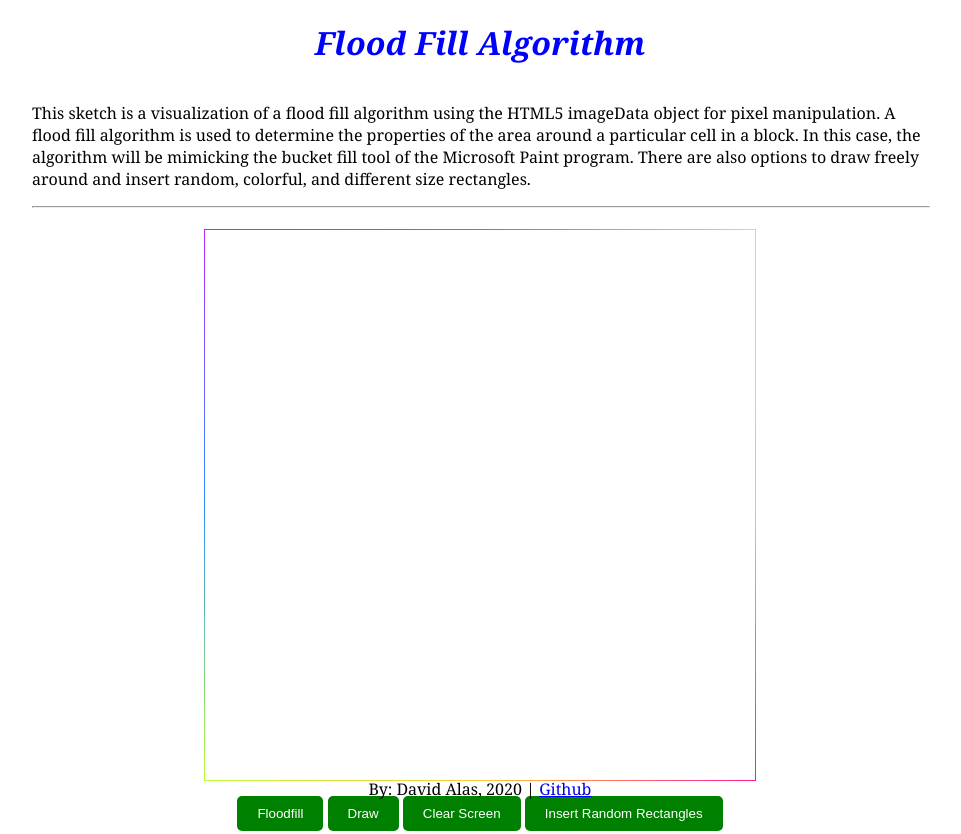
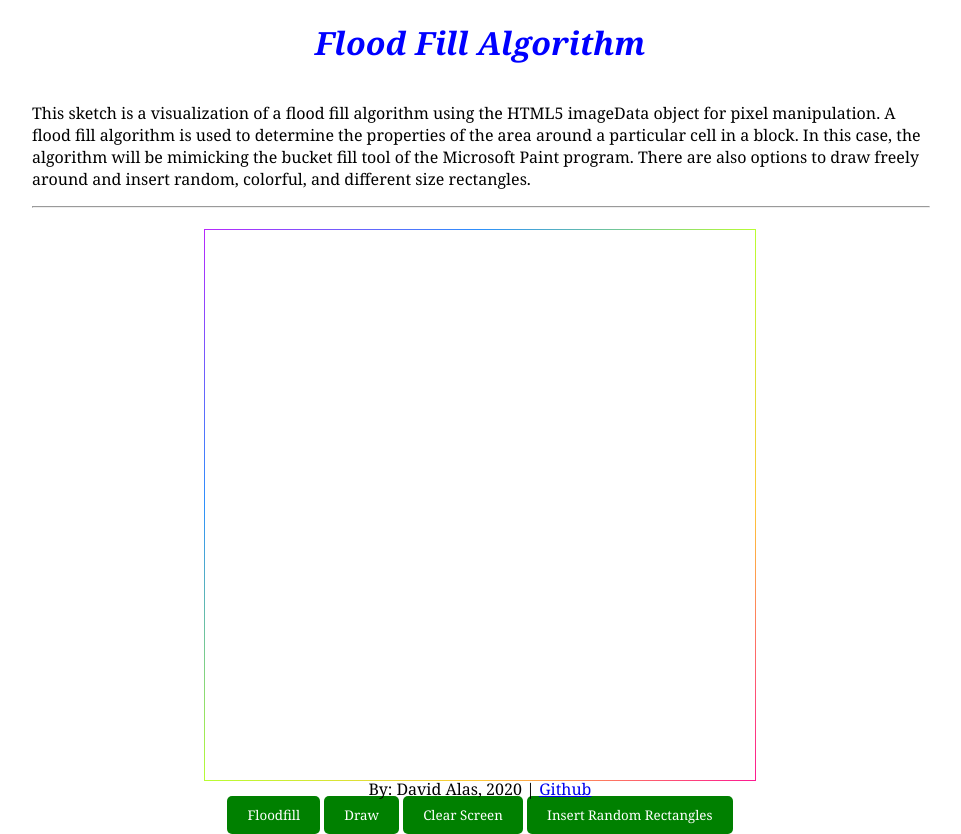
Before and after one commit to alasd01/Floodfill, a plain HTML site: page index.html in a window 1280 px wide. Shown: the whole page, without its empty margins (160-1121 px from the left). Drawn offline with Linux system fonts and the light colour scheme.

Commit message:
Update index.css

```diff
--- a/index.css
+++ b/index.css
@@ -1,3 +1,6 @@
+*{
+    font-family: Georgia, 'Times New Roman', Times, serif;
+}
 
 canvas{
     border:1px solid transparent;
```
